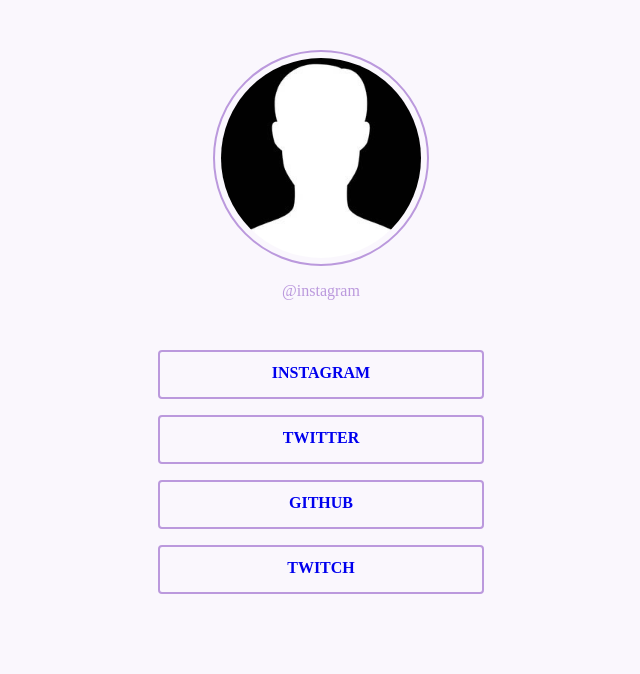
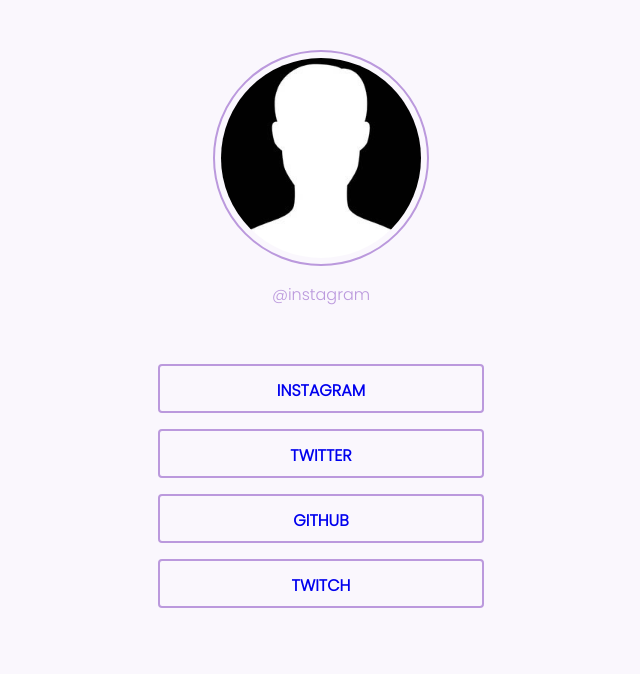
Before and after one commit to pedro25mascarenhas/desafio_semana_5, a plain HTML site: page index.html in a window 1280 px wide. Shown: the part 157-831 px from the top of the page, without its empty margins (319-959 px from the left). Drawn offline with Linux system fonts and the light colour scheme.

Commit message:
refactor: mudando a fonte

```diff
--- a/index.html
+++ b/index.html
@@ -6,6 +6,7 @@
     <meta name="viewport" content="width=device-width, initial-scale=1.0" />
     <title>Link Tree</title>
     <link rel="stylesheet" href="style.css" />
+    <link href="https://fonts.googleapis.com/css2?family=Poppins:wght@300&display=swap" rel="stylesheet">
   </head>
   <body>
 
--- a/style.css
+++ b/style.css
@@ -11,6 +11,7 @@ body {
   color: #bb99dd;
   text-align: center;
   margin: auto;
+  font-family: 'Poppins', sans-serif;
 }
 
 .page_spacing {
```
